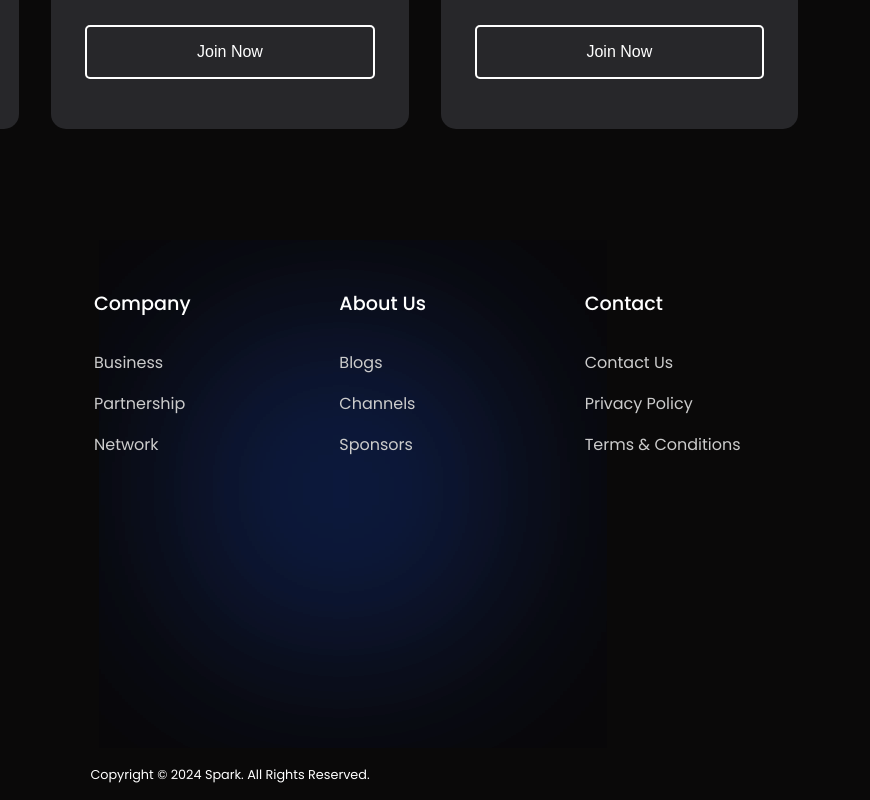
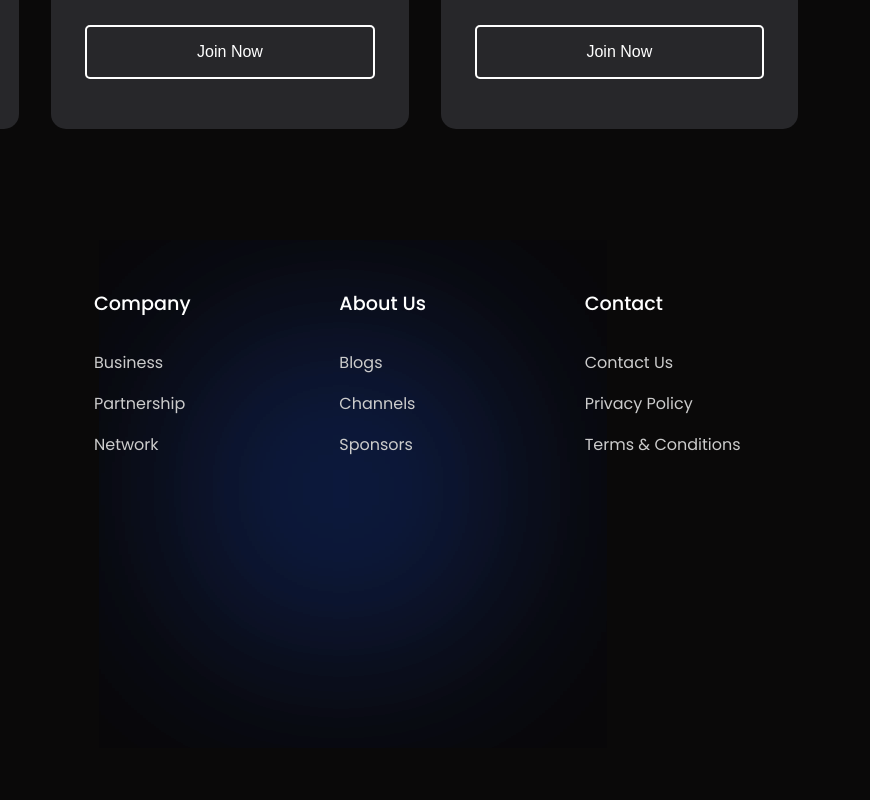
Before and after one commit to MadManJJ/LearnHTML-CSS, a plain HTML site: page index.html in a window 1280 px wide. Shown: the part 2047-2847 px from the top of the page, 410-1280 px from the left. After the commit the page ends 2797 px from the top, so only its background shows below. Drawn offline with nearby package versions, Linux system fonts and the light colour scheme.

Commit message:
Update index.html

```diff
--- a/index.html
+++ b/index.html
@@ -204,8 +204,6 @@
       </div>
     </footer>
 
-    <div class="copyright">Copyright © 2024 Spark. All Rights Reserved.</div>
-
     <script src="script.js"></script>
   </body>
 </html>
```
